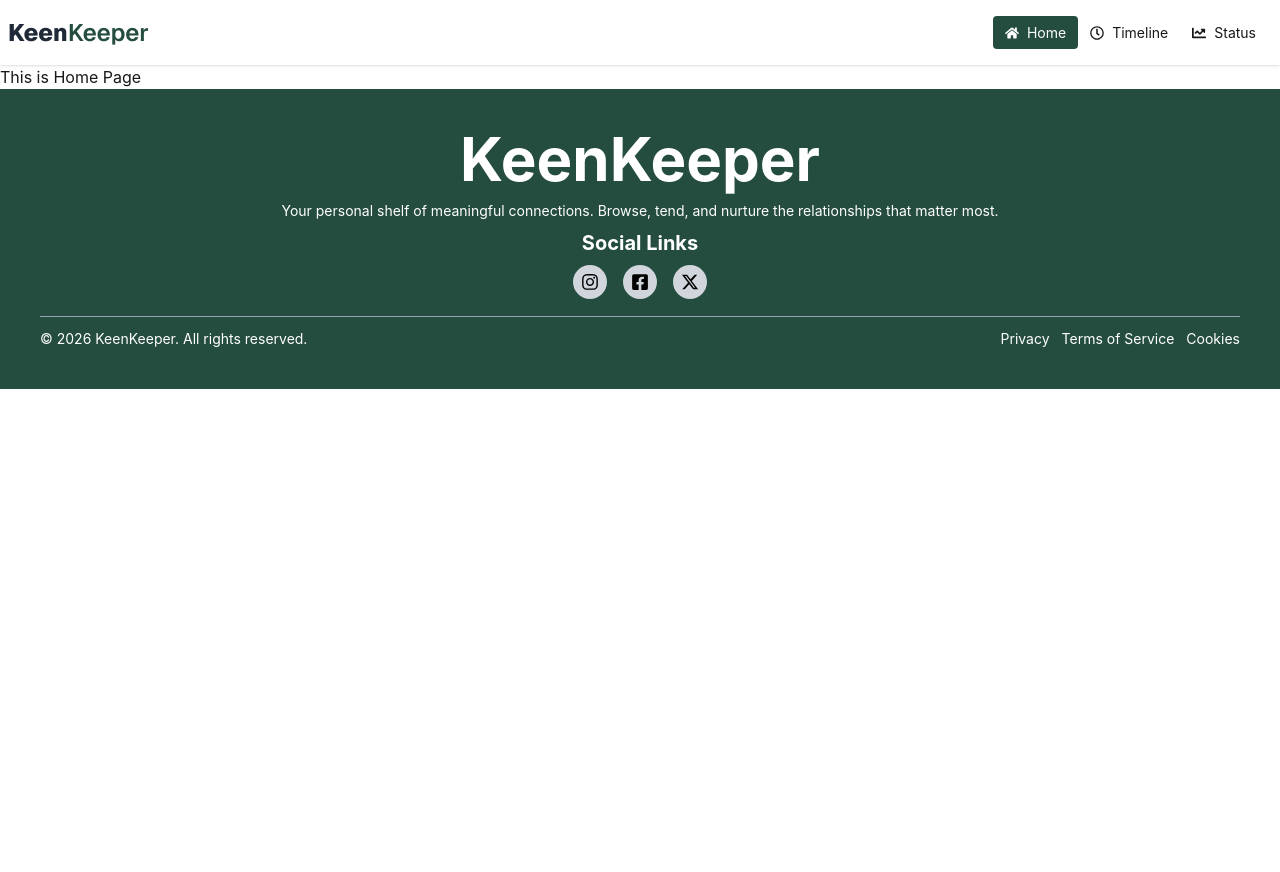
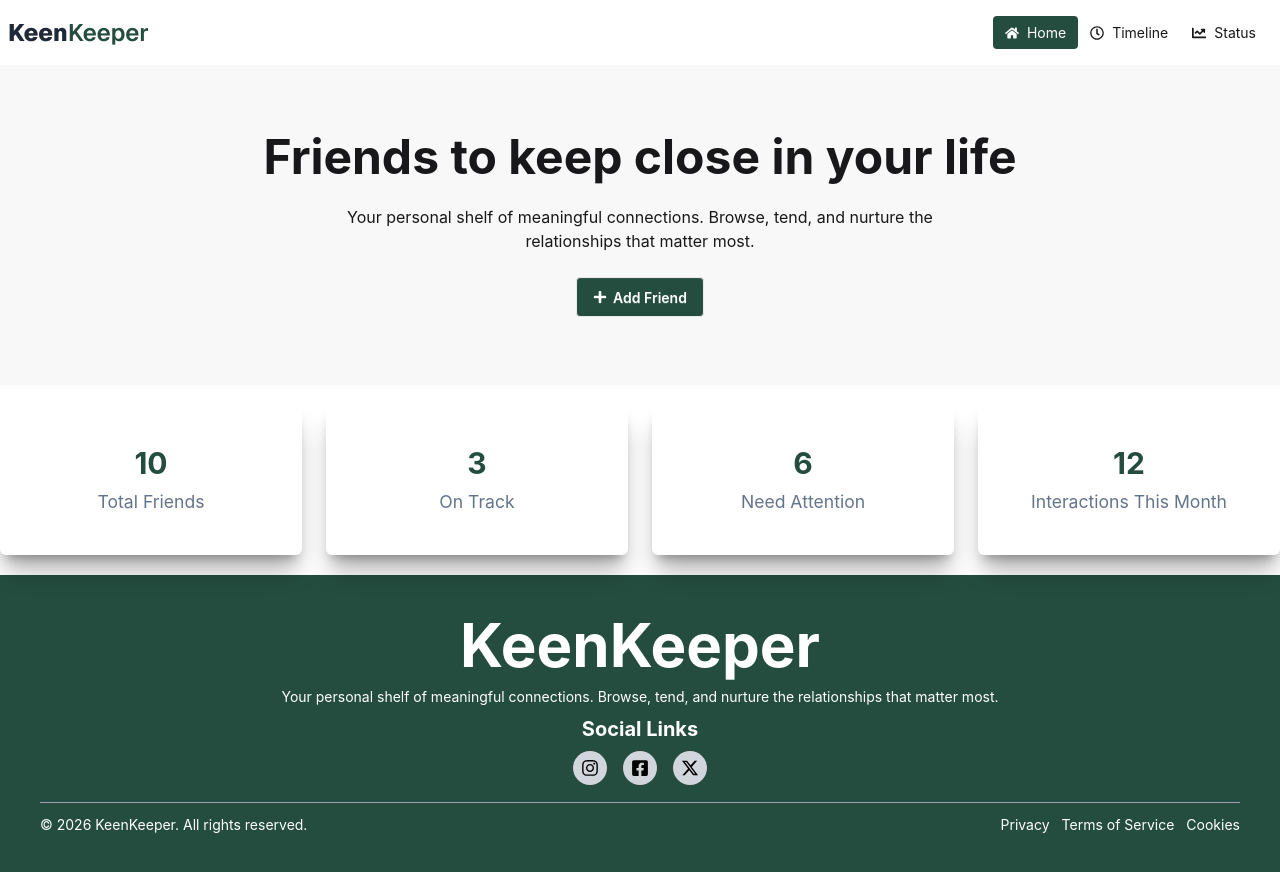
Before and after one commit to robinmohammad26/my-chat-app, a React (Vite) app: page / in a window 1280 px wide. Shown: the top 872 px of the page. Before the commit the page ends 800 px from the top, so only its background shows below. Built offline with nearby package versions, Linux system fonts and the light colour scheme.

Commit message:
Count section Added

```diff
--- /dev/null
+++ b/src/components/Banner.jsx
@@ -0,0 +1,43 @@
+import React from 'react';
+import { FaPlus } from 'react-icons/fa';
+
+const Banner = () => {
+    return (
+        <>
+            <div className='container mx-auto'>
+                <div className="hero bg-base-200 min-h-[40vh]">
+                    <div className="hero-content text-center">
+                        <div className="max-w-full">
+                            <h1 className="text-5xl font-bold">Friends to keep close in your life</h1>
+                            <p className="py-6">
+                                Your personal shelf of meaningful connections. Browse, tend, and nurture the <br /> relationships that matter most.
+                            </p>
+                            <button className="btn bg-[#244D3F] text-white"><FaPlus />Add Friend</button>
+                        </div>
+                    </div>
+                </div>
+                {/* Tab Section */}
+                <div className='grid grid-cols-1 md:grid-cols-2 lg:grid-cols-4 gap-6 my-5'>
+                    <div className='px-1 py-10 rounded-md shadow-xl/30 text-center space-y-2'>
+                        <h3 className='font-bold text-3xl text-[#244D3F]'>10</h3>
+                        <p className='text-[#64748B] text-[1.1rem]'>Total Friends</p>
+                    </div>
+                    <div className='px-1 py-10 rounded-md shadow-xl/30 text-center space-y-2'>
+                        <h3 className='font-bold text-3xl text-[#244D3F]'>3</h3>
+                        <p className='text-[#64748B] text-[1.1rem]'>On Track</p>
+                    </div>
+                    <div className='px-1 py-10 rounded-md shadow-xl/30 text-center space-y-2'>
+                        <h3 className='font-bold text-3xl text-[#244D3F]'>6</h3>
+                        <p className='text-[#64748B] text-[1.1rem]'>Need Attention</p>
+                    </div>
+                    <div className='px-1 py-10 rounded-md shadow-xl/30 text-center space-y-2'>
+                        <h3 className='font-bold text-3xl text-[#244D3F]'>12</h3>
+                        <p className='text-[#64748B] text-[1.1rem]'>Interactions This Month</p>
+                    </div>
+                </div>
+            </div>
+        </>
+    );
+};
+
+export default Banner;
--- a/src/pages/homePage/HomePage.jsx
+++ b/src/pages/homePage/HomePage.jsx
@@ -1,9 +1,10 @@
 import React from 'react';
+import Banner from '../../components/Banner';
 
 const HomePage = () => {
     return (
         <div>
-            <h1>This is Home Page</h1>
+            <Banner></Banner>
         </div>
     );
 };
```
